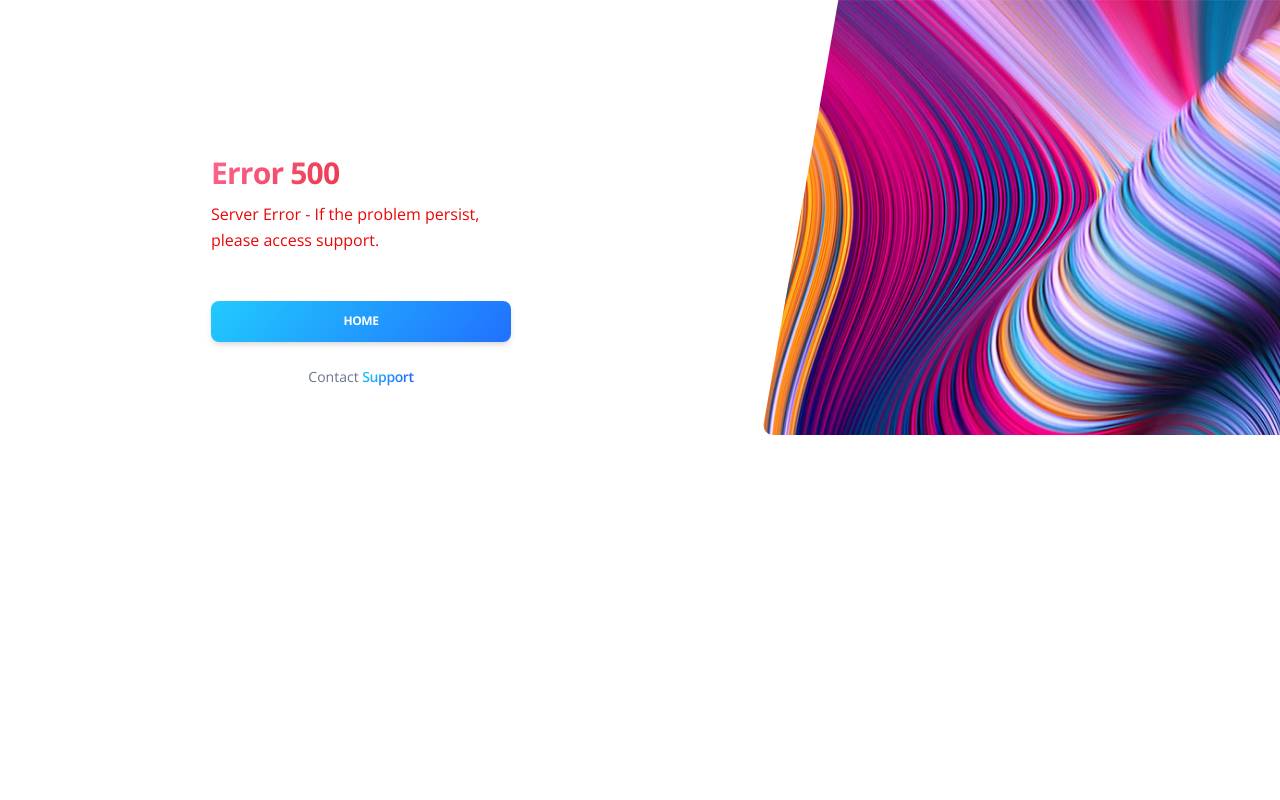
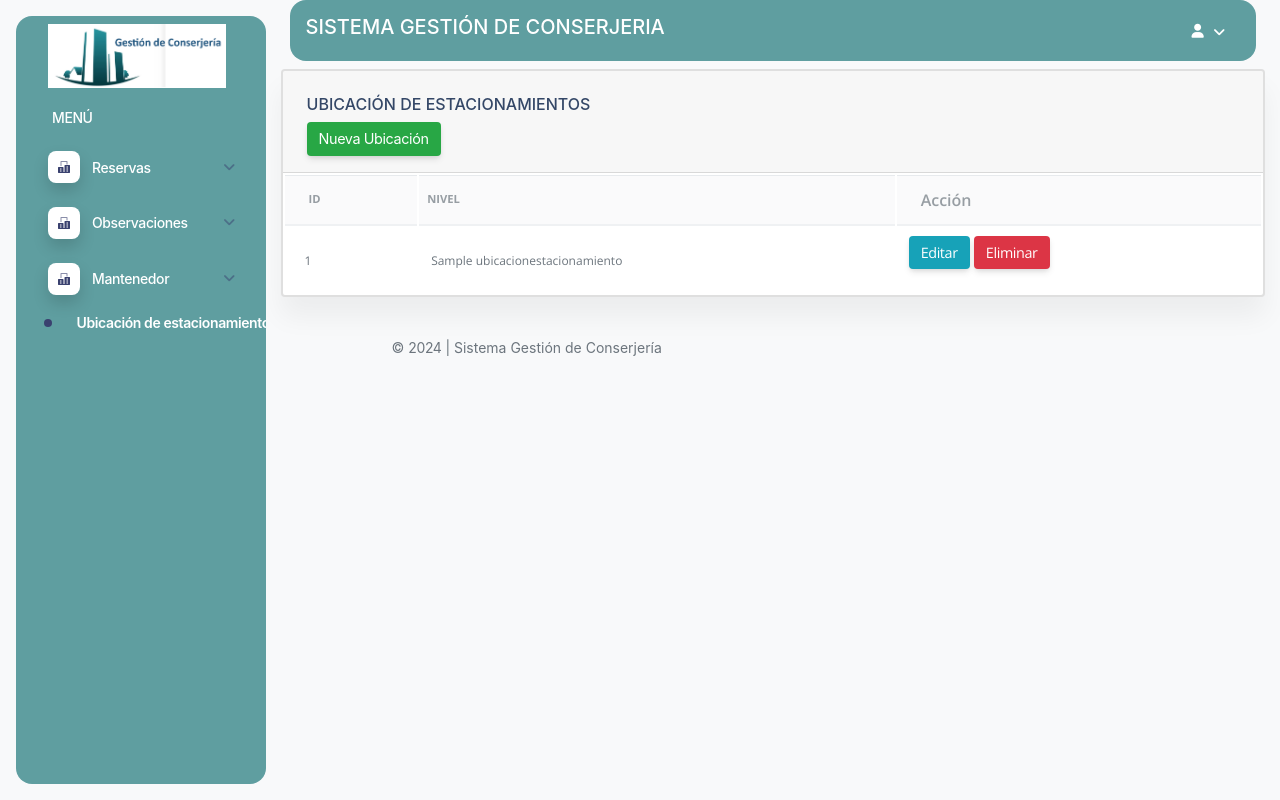
Before and after one commit to cocoup1/Gestion-Conserjeria, a Django app: page /ubicacion-estacionamiento/ in a window 1280 px wide. Run offline with Django 5.2, Linux system fonts and the light colour scheme; a user stored in the database is signed in; tables that the repository leaves empty hold one stand-in row (values such as "Sample post"); some libraries are stand-ins or nearby versions.

Commit message:
Se crea mantenedor de nuevo estacionamiento

```diff
--- a/apps/home/urls.py
+++ b/apps/home/urls.py
@@ -51,7 +51,13 @@
     path('buscar-residentes/', buscar_residentes, name='buscar_residentes'),
     path('obtener-datos-residente/', obtener_datos_residente, name='obtener_datos_residente'),
     path('obtener-datos-propiedad/', obtener_datos_propiedad, name='obtener_datos_propiedad'),
+    path('ubicacion-estacionamiento/', views.ubicacion_estacionamiento, name='ubicacion_estacionamiento'),
 
+    # Ubicaciones de estacionamiento (Mantenedor)
+    path('ubicacion-estacionamiento/', views.ver_ubicaciones_estacionamiento_view, name='ver_ubicaciones_estacionamiento'),
+    path('nueva-ubicacion-estacionamiento/', views.crear_ubicacion_estacionamiento_view, name='crear_ubicacion_estacionamiento'),
+    path('editar-ubicacion-estacionamiento/<int:id>', views.editar_ubicacion_estacionamiento_view, name='editar_ubicacion_estacionamiento'),
+    path('eliminar-ubicacion-estacionamiento/<int:id>', views.eliminar_ubicacion_estacionamiento_view, name='eliminar_ubicacion_estacionamiento'),
     # Matches any html file
     re_path(r'^.*\.*', views.pages, name='pages'),
 
--- a/apps/home/views.py
+++ b/apps/home/views.py
@@ -25,7 +25,10 @@
 from .forms import (
      PruebaForm, EmpleadoForm, EstacionamientoForm,
      ReservaEstacionamientoForm, EmpleadoEditForm,
-     ProfileForm, ReservaEstacionamientoEditForm, ReservaEstacionamientoVerDetalleForm)
+     ProfileForm, ReservaEstacionamientoEditForm,
+     ReservaEstacionamientoVerDetalleForm,UbicacionEstacionamientoForm)
+
+
 
 import logging
 
@@ -1060,3 +1063,80 @@
         print("request.GET ::::: ", request.GET)
         form = ProfileForm(instance=user)
     return render(request, 'home/profile.html', {'form': form})
+
+@login_required(login_url="/login/")
+def ubicacion_estacionamiento(request):
+    """
+    Vista para gestionar la ubicación de estacionamientos.
+    Muestra un listado de todas las ubicaciones de estacionamiento disponibles.
+    """
+    # Obtener todas las ubicaciones de estacionamiento
+    ubicaciones = UbicacionEstacionamiento.objects.all()
+
+    # Context para pasar al template
+    context = {
+        'segment': 'ubicacion-estacionamiento',
+        'ubicaciones': ubicaciones,
+        'submenu_open_mantenedor': True  # Para mantener el menú Mantenedor abierto
+    }
+
+    return render(request, 'home/ubicacion-estacionamiento.html', context)
+
+# ----------------------- SECCIÓN UBICACIÓN ESTACIONAMIENTO MANTENEDOR --------------------
+
+@login_required(login_url="/login/")
+def ver_ubicaciones_estacionamiento_view(request):
+    """Vista para listar todas las ubicaciones de estacionamiento"""
+    ubicaciones = UbicacionEstacionamiento.objects.all().order_by('id')
+
+    context = {
+        'segment': 'ubicacion-estacionamiento',
+        'ubicaciones': ubicaciones,
+        'submenu_open_mantenedor': True
+    }
+
+    return render(request, 'home/ubicacion-estacionamiento.html', context)
+
+
+@login_required(login_url="/login/")
+def crear_ubicacion_estacionamiento_view(request):
+    """Vista para crear una nueva ubicación de estacionamiento"""
+
+    formulario = UbicacionEstacionamientoForm(request.POST or None)
+
+    if request.method == 'POST':
+        if formulario.is_valid():
+            formulario.save()
+            messages.success(request, 'Ubicación creada exitosamente.')
+            return redirect('ver_ubicaciones_estacionamiento')
+        else:
+            messages.error(request, "Hay errores en el formulario. Por favor, corrígelos.")
+
+    return render(request, 'home/registrar-ubicacion-estacionamiento.html', {'formulario': formulario})
+
+
+@login_required(login_url="/login/")
+def editar_ubicacion_estacionamiento_view(request, id):
+    """Vista para editar una ubicación de estacionamiento existente"""
+
+    ubicacion = get_object_or_404(UbicacionEstacionamiento, id=id)
+    formulario = UbicacionEstacionamientoForm(request.POST or None, instance=ubicacion)
+
+    if request.method == 'POST':
+        if formulario.is_valid():
+            formulario.save()
+            messages.success(request, 'Ubicación actualizada exitosamente.')
+            return redirect('ver_ubicaciones_estacionamiento')
+        else:
+            messages.error(request, "Hay errores en el formulario. Por favor, corrígelos.")
+
+    return render(request, 'home/editar-ubicacion-estacionamiento.html', {'formulario': formulario})
+
+
+@login_required(login_url="/login/")
+def eliminar_ubicacion_estacionamiento_view(request, id):
+    """Vista para eliminar una ubicación de estacionamiento"""
+    ubicacion = get_object_or_404(UbicacionEstacionamiento, id=id)
+    ubicacion.delete()
+    messages.success(request, 'Ubicación eliminada exitosamente.')
+    return redirect('ver_ubicaciones_estacionamiento')
--- /dev/null
+++ b/apps/templates/home/ubicacion-estacionamiento.html
@@ -0,0 +1,66 @@
+{% extends "layouts/base.html" %}
+
+{% block title %} Ubicación de Estacionamiento {% endblock title %}
+
+{% block stylesheets %}{% endblock stylesheets %}
+
+{% block content %}
+
+<div class="container-fluid py-4">
+    <div class="row">
+        <div class="col-12">
+            <div class="card mb-4">
+                <div class="card-header pb-0">
+                    <h6>UBICACIÓN DE ESTACIONAMIENTOS</h6>
+                    <a class="btn btn-success" href="{% url 'crear_ubicacion_estacionamiento' %}">Nueva Ubicación</a>
+                </div>
+                <div class="card-body px-0 pt-0 pb-2">
+                    <div class="table-responsive p-0">
+                        <table class="table align-items-center mb-0">
+                            <thead>
+                                <tr>
+                                    <th class="text-uppercase text-secondary text-xxs font-weight-bolder opacity-7">ID</th>
+                                    <th class="text-uppercase text-secondary text-xxs font-weight-bolder opacity-7 ps-2">Nivel</th>
+                                    <th class="text-secondary opacity-7">Acción</th>
+                                </tr>
+                            </thead>
+                            <tbody>
+                                {% for ubicacion in ubicaciones %}
+                                <tr>
+                                    <td>
+                                        <div class="d-flex px-2 py-1">
+                                            <div class="d-flex flex-column justify-content-center">
+                                                <p class="text-xs text-secondary mb-0">{{ ubicacion.id }}</p>
+                                            </div>
+                                        </div>
+                                    </td>
+                                    <td>
+                                        <p class="text-xs text-secondary mb-0">{{ ubicacion.nombre }}</p>
+                                    </td>
+                                    <td class="align-middle">
+                                        <a class="btn btn-info" href="{% url 'editar_ubicacion_estacionamiento' ubicacion.id %}">Editar</a>
+                                        <a href="{% url 'eliminar_ubicacion_estacionamiento' ubicacion.id %}" class="btn btn-danger" onclick="return confirm('¿Está seguro de eliminar esta ubicación?')">Eliminar</a>
+                                    </td>
+                                </tr>
+                                {% empty %}
+                                <tr>
+                                    <td colspan="3" class="text-center text-secondary text-xs">
+                                        No hay ubicaciones de estacionamiento registradas.
+                                    </td>
+                                </tr>
+                                {% endfor %}
+                            </tbody>
+                        </table>
+                    </div>
+                </div>
+            </div>
+        </div>
+    </div>
+
+    {% include "includes/footer.html" %}
+
+</div>
+
+{% endblock content %}
+
+{% block javascripts %}{% endblock javascripts %}
--- a/apps/templates/includes/sidebar.html
+++ b/apps/templates/includes/sidebar.html
@@ -145,6 +145,40 @@
             </ul>
         </div>
       </li>
+
+      <!-- Menú de Mantenedor -->
+      <li class="nav-item">
+        <a class="nav-link" data-bs-toggle="collapse" href="#mantenedor" role="button" aria-expanded="false" aria-controls="mantenedor">
+            <div class="icon icon-shape icon-sm shadow border-radius-md bg-white text-center me-2 d-flex align-items-center justify-content-center">
+                <svg width="12px" height="12px" viewBox="0 0 42 42" version="1.1" xmlns="http://www.w3.org/2000/svg">
+                    <title>Mantenedor</title>
+                    <g stroke="none" stroke-width="1" fill="none" fill-rule="evenodd">
+                        <g transform="translate(-1869.000000, -293.000000)" fill="#FFFFFF" fill-rule="nonzero">
+                            <g transform="translate(1716.000000, 291.000000)">
+                                <g id="office" transform="translate(153.000000, 2.000000)">
+                                    <path class="color-background opacity-6" d="M12.25,17.5 L8.75,17.5 L8.75,1.75 C8.75,0.78225 9.53225,0 10.5,0 L31.5,0 C32.46775,0 33.25,0.78225 33.25,1.75 L33.25,12.25 L29.75,12.25 L29.75,3.5 L12.25,3.5 L12.25,17.5 Z"></path>
+                                    <path class="color-background" d="M40.25,14 L24.5,14 C23.53225,14 22.75,14.78225 22.75,15.75 L22.75,38.5 L19.25,38.5 L19.25,22.75 C19.25,21.78225 18.46775,21 17.5,21 L1.75,21 C0.78225,21 0,21.78225 0,22.75 L0,40.25 C0,41.21775 0.78225,42 1.75,42 L40.25,42 C41.21775,42 42,41.21775 42,40.25 L42,15.75 C42,14.78225 41.21775,14 40.25,14 Z M12.25,36.75 L7,36.75 L7,33.25 L12.25,33.25 L12.25,36.75 Z M12.25,29.75 L7,29.75 L7,26.25 L12.25,26.25 L12.25,29.75 Z M35,36.75 L29.75,36.75 L29.75,33.25 L35,33.25 L35,36.75 Z M35,29.75 L29.75,29.75 L29.75,26.25 L35,26.25 L35,29.75 Z M35,22.75 L29.75,22.75 L29.75,19.25 L35,19.25 L35,22.75 Z"></path>
+                                </g>
+                            </g>
+                        </g>
+                    </g>
+                </svg>
+            </div>
+            <span class="nav-link-text ms-1">Mantenedor</span>
+        </a>
+        <div class="collapse {% if submenu_open_mantenedor %}show{% endif %}" id="mantenedor">
+            <ul class="nav ms-4">
+                <li class="nav-item">
+                    <a class="nav-link {% if 'ubicacion-estacionamiento' in segment %} active {% endif %}" href="{% url 'ver_ubicaciones_estacionamiento' %}">
+                        <span class="sidenav-mini-icon"> U </span>
+                        <span class="sidenav-normal"> Ubicación de estacionamiento </span>
+                    </a>
+                </li>
+            </ul>
+        </div>
+      </li>
+
+
       {% endif %}
     </ul>
   </div>
```
Also changed, not shown: apps/home/forms.py (+15 -0 lines), apps/templates/home/editar-ubicacion-estacionamiento.html (added, +45 -0 lines), apps/templates/home/registrar-ubicacion-estacionamiento.html (added, +45 -0 lines).
